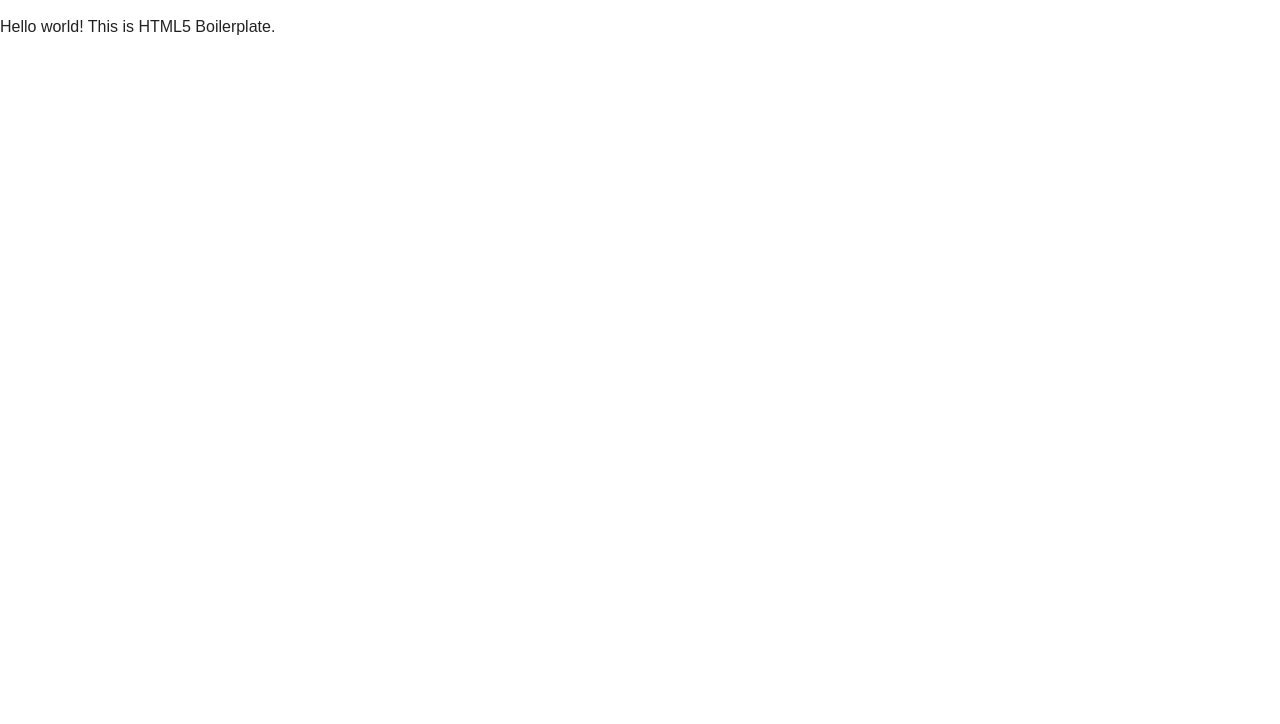
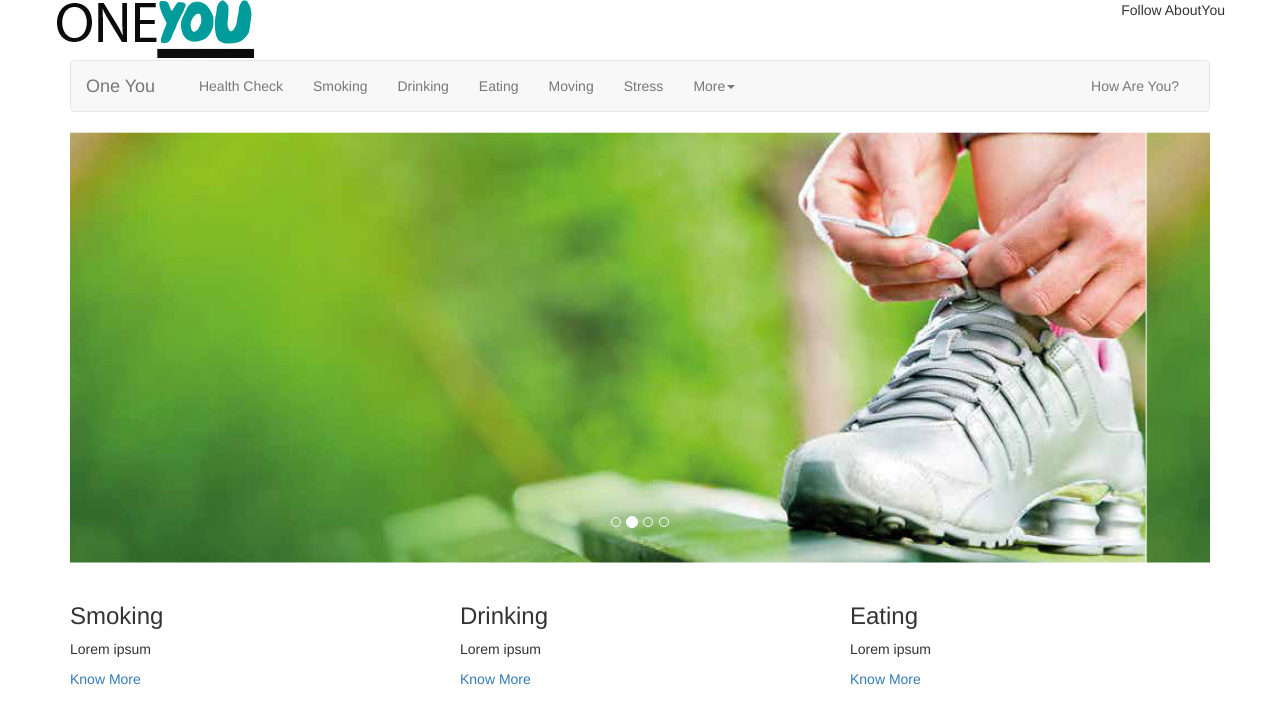
Before and after one commit to BDB-Studios/oyw-fe, a website: page index.html in a window 1280 px wide. Drawn offline with nearby package versions, Linux system fonts and the light colour scheme.

Commit message:
Very rough initial template created

```diff
--- a/css/main.css
+++ b/css/main.css
@@ -278,3 +278,10 @@ textarea {
         page-break-after: avoid;
     }
 }
+
+
+#oneyou_branding {
+    width: 215px;
+    height: 60px;
+    background: url("../img/icons.png") -15px -300px;
+}
--- a/index.html
+++ b/index.html
@@ -13,28 +13,115 @@
         <link rel="stylesheet" href="css/normalize.css">
         <link rel="stylesheet" href="css/main.css">
         <script src="js/vendor/modernizr-2.8.3.min.js"></script>
+
+        <!-- Latest compiled and minified CSS -->
+        <link rel="stylesheet" href="https://maxcdn.bootstrapcdn.com/bootstrap/3.3.5/css/bootstrap.min.css" integrity="sha512-dTfge/zgoMYpP7QbHy4gWMEGsbsdZeCXz7irItjcC3sPUFtf0kuFbDz/ixG7ArTxmDjLXDmezHubeNikyKGVyQ==" crossorigin="anonymous">
+        <script src="https://code.jquery.com/jquery-2.1.4.min.js" type="text/javascript"></script>
+        <!-- Latest compiled and minified JavaScript -->
+        <script src="https://maxcdn.bootstrapcdn.com/bootstrap/3.3.5/js/bootstrap.min.js" integrity="sha512-K1qjQ+NcF2TYO/eI3M6v8EiNYZfA95pQumfvcVrTHtwQVDG+aHRqLi/ETn2uB+1JqwYqVG3LIvdm9lj6imS/pQ==" crossorigin="anonymous"></script>
     </head>
     <body>
-        <!--[if lt IE 8]>
-            <p class="browserupgrade">You are using an <strong>outdated</strong> browser. Please <a href="http://browsehappy.com/">upgrade your browser</a> to improve your experience.</p>
-        <![endif]-->
+       <div role="main" class="container">
+           <section role="region">
+               <div role="presentation" class="row">
+                    <img src="img/bit.png" id="oneyou_branding">
+                   <span class="pull-right">
+                       Follow AboutYou
+                   </span>
 
-        <!-- Add your site or application content here -->
-        <p>Hello world! This is HTML5 Boilerplate.</p>
+               </div>
+               <nav class="navbar navbar-default">
+                   <div class="container-fluid">
+                       <!-- Brand and toggle get grouped for better mobile display -->
+                       <div class="navbar-header">
+                           <button type="button" class="navbar-toggle collapsed" data-toggle="collapse" data-target="#bs-example-navbar-collapse-1" aria-expanded="false">
+                               <span class="sr-only">Toggle navigation</span>
+                               <span class="icon-bar"></span>
+                               <span class="icon-bar"></span>
+                               <span class="icon-bar"></span>
+                           </button>
+                           <a class="navbar-brand" href="#">One You</a>
+                           <img src="img/bit.png" alt="facebook">
+                           <img src="img/bit.png" alt="twitter">
+                       </div>
 
-        <script src="https://ajax.googleapis.com/ajax/libs/jquery/1.11.3/jquery.min.js"></script>
-        <script>window.jQuery || document.write('<script src="js/vendor/jquery-1.11.3.min.js"><\/script>')</script>
-        <script src="js/plugins.js"></script>
-        <script src="js/main.js"></script>
+                       <!-- Collect the nav links, forms, and other content for toggling -->
+                       <div class="collapse navbar-collapse" id="bs-example-navbar-collapse-1">
+                           <ul class="nav navbar-nav">
+                               <li><a href="#">Health Check</a></li>
+                               <li><a href="#">Smoking</a></li>
+                               <li><a href="#">Drinking</a></li>
+                               <li><a href="#">Eating</a></li>
+                               <li><a href="#">Moving</a></li>
+                               <li><a href="#">Stress</a></li>
+                               <li class="dropdown">
+                                   <a href="#" class="dropdown-toggle" data-toggle="dropdown" role="button" aria-haspopup="true" aria-expanded="false">More<span class="caret"></span></a>
+                                   <ul class="dropdown-menu">
+                                       <li><a href="#">Action</a></li>
+                                   </ul>
+                               </li>
+                           </ul>
 
-        <!-- Google Analytics: change UA-XXXXX-X to be your site's ID. -->
-        <script>
-            (function(b,o,i,l,e,r){b.GoogleAnalyticsObject=l;b[l]||(b[l]=
-            function(){(b[l].q=b[l].q||[]).push(arguments)});b[l].l=+new Date;
-            e=o.createElement(i);r=o.getElementsByTagName(i)[0];
-            e.src='https://www.google-analytics.com/analytics.js';
-            r.parentNode.insertBefore(e,r)}(window,document,'script','ga'));
-            ga('create','UA-XXXXX-X','auto');ga('send','pageview');
-        </script>
+                           <ul class="nav navbar-nav navbar-right">
+                               <li><a href="#">How Are You?</a></li>
+                           </ul>
+                       </div><!-- /.navbar-collapse -->
+                   </div><!-- /.container-fluid -->
+               </nav>
+           </section>
+           <section role="presentation">
+               <div id="myCarousel" class="carousel slide" data-ride="carousel">
+               <!-- Indicators -->
+               <ol class="carousel-indicators">
+                   <li data-target="#myCarousel" data-slide-to="0" class="active"></li>
+                   <li data-target="#myCarousel" data-slide-to="1"></li>
+                   <li data-target="#myCarousel" data-slide-to="2"></li>
+                   <li data-target="#myCarousel" data-slide-to="3"></li>
+               </ol>
+
+               <!-- Wrapper for slides -->
+               <div class="carousel-inner" role="listbox">
+                   <div class="item active">
+                       <img src="img/img_chania.jpg" alt="Chania">
+                   </div>
+
+                   <div class="item">
+                       <img src="img/img_chania.jpg" alt="Chania">
+                   </div>
+
+                   <div class="item">
+                       <img src="img/img_chania.jpg" alt="Chania">
+                   </div>
+
+                   <div class="item">
+                       <img src="img/img_chania.jpg" alt="Chania">
+                   </div>
+               </div>
+                   </div>
+           </section>
+           <div class="row">
+               <div class="col-md-4">
+                   <img>
+                   <h3>Smoking</h3>
+                   <p>Lorem ipsum</p>
+                   <a href="#">Know More</a>
+               </div>
+               <div class="col-md-4">
+                   <img>
+                   <h3>Drinking</h3>
+                   <p>Lorem ipsum</p>
+                   <a href="#">Know More</a>
+               </div>
+               <div class="col-md-4">
+                   <img>
+                   <h3>Eating</h3>
+                   <p>Lorem ipsum</p>
+                   <a href="#">Know More</a>
+               </div>
+           </div>
+       </div>
+       <footer>
+
+       </footer>
     </body>
 </html>
--- a/sass/_one-you.scss
+++ b/sass/_one-you.scss
@@ -30,3 +30,7 @@ h3 {
 p {
     line-height: 1.25em;
 }
+
+.foo {
+
+}
```
Also changed, not shown: Gruntfile.js (added, +21 -0 lines), package.json (added, +25 -0 lines), assets/icons.png (deleted), img/bit.png (added), img/icons.png (added), img/img_chania.jpg (added), tile-wide.png (deleted), tile.png (deleted).
